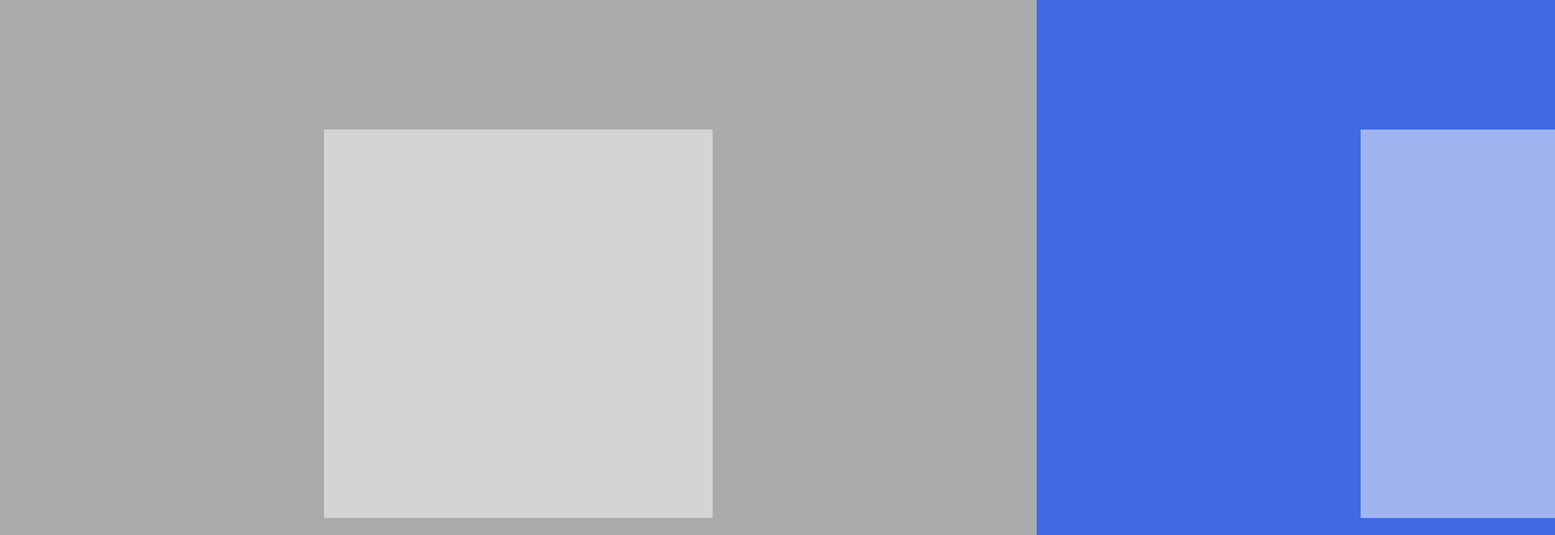
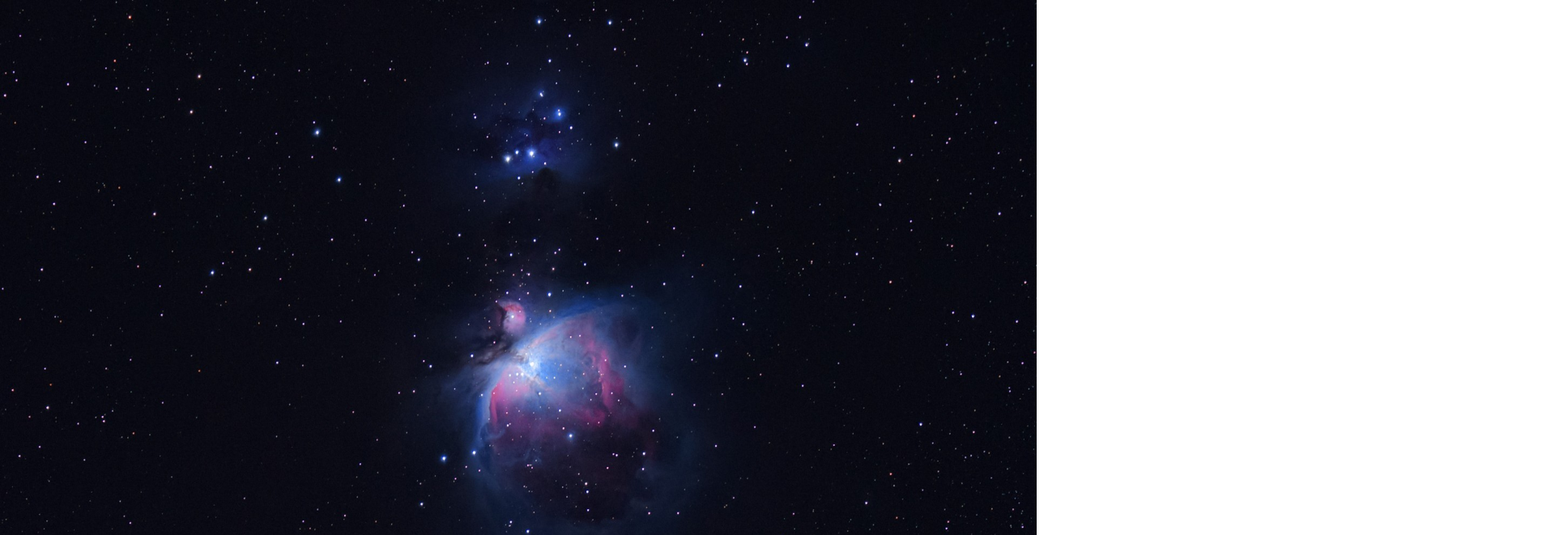
Before and after one commit to ChrisCodeH/Carousel-Project, a plain HTML site: page index.html in a window 1280 px wide. Shown: the top 661 px of the page at 81% size, 1920 px wide, since content can reach past the window. Drawn offline with nearby package versions, Linux system fonts and the light colour scheme.

Commit message:
Added Images

```diff
--- a/css/styles.css
+++ b/css/styles.css
@@ -3,9 +3,21 @@ body {
   overflow-x: hidden;
 }
 
+img {
+  max-width: 100%;
+  height: auto;
+  display: flex;
+}
+
+.carousel-wrapper {
+    height: 100vh;
+    width: 100vw;
+    overflow: hidden;
+}
+
 .carousel {
   width: 300vw;
-  height: 100vh;
+  height: inherit;
   min-height: 500px;
   display:flex;
 }
@@ -37,4 +49,5 @@ body {
   display: block;
   background-color: white;
   align-self: center;
+  z-index: 1;
 }
--- a/index.html
+++ b/index.html
@@ -5,24 +5,28 @@
 </head>
 
 <body>
-
+<div class="carousel-wrapper">
   <div class="carousel">
 
     <div class="carousel-block-1">
+      <img src="img\1.jpg"></img>
       <div class="text-panel">
 
       </div>
     </div>
 
     <div class="carousel-block-2">
+    <img src="img\2.jpg"></img>
       <div class="text-panel">
 
       </div>
     </div>
 
     <div class="carousel-block-3">
+    <img src="img\3.jpg"></img>
       <div class="text-panel">
 
+      </div>
     </div>
   </div>
 </div>
```
Also changed, not shown: img/1.jpg (added), img/2.jpg (added), img/3.jpg (added). Lines whose indentation alone changed are shown as unchanged.
